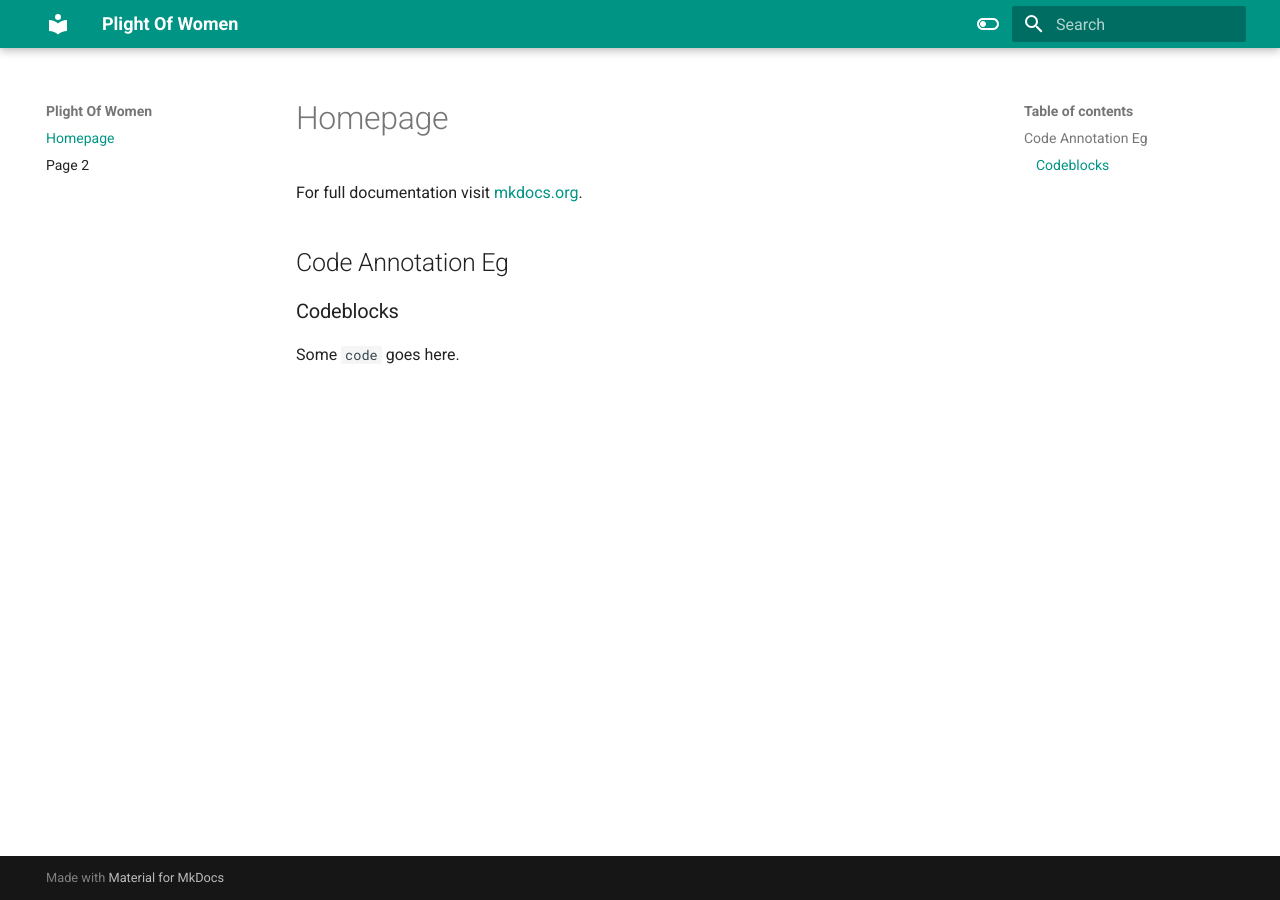
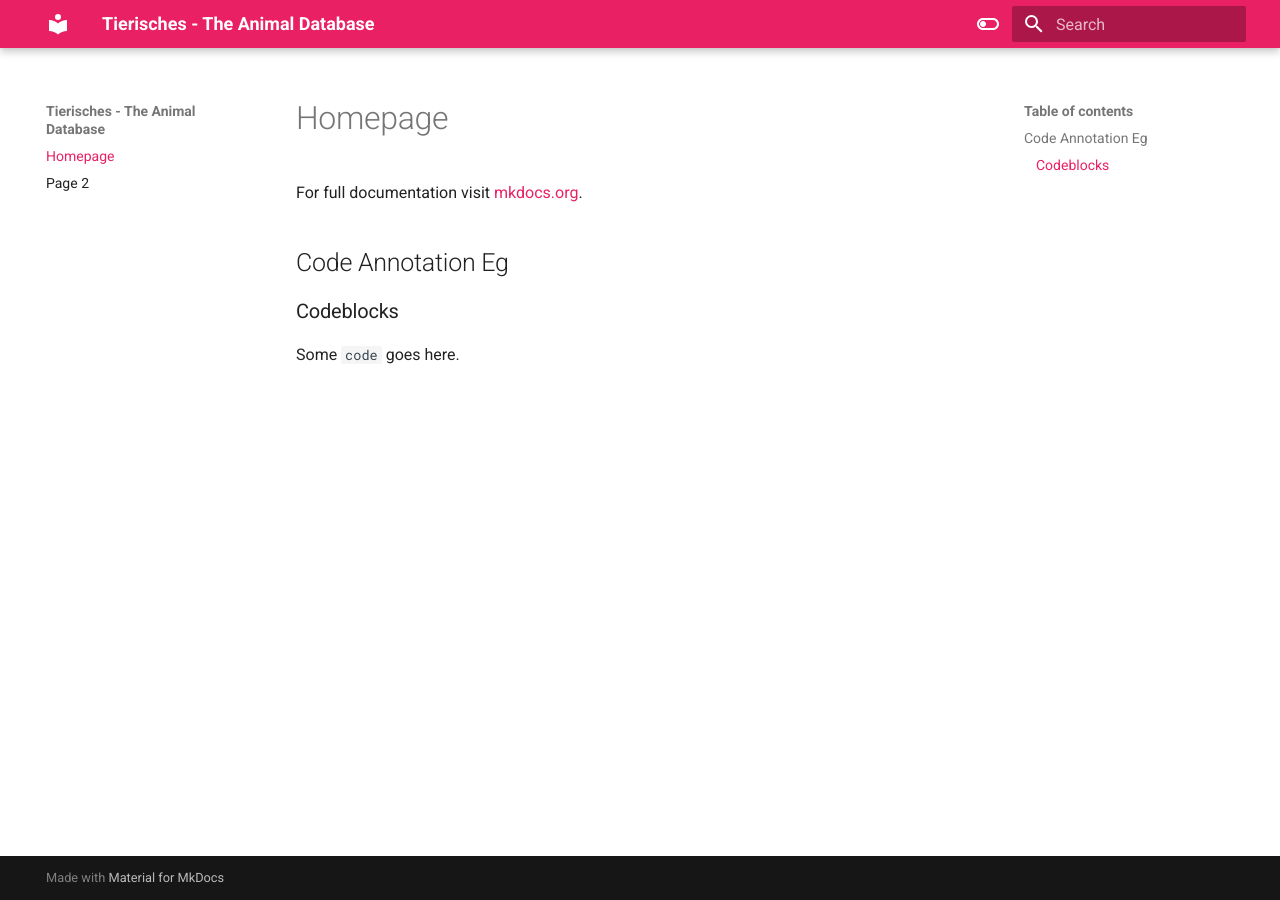
Before and after one commit to Samiii1023/English, an MkDocs documentation site: the page built from docs/index.md, in a window 1280 px wide. Built offline with MkDocs 1.6.1 and Material for MkDocs 9.7.7, drawn with Linux system fonts in a browser that asks for light colours.

Commit message:
plz hoja

```diff
--- a/mkdocs.yml
+++ b/mkdocs.yml
@@ -1,41 +1,54 @@
-site_name: Plight Of Women
+site_name: Tierisches - The Animal Database
 theme:
-  name: material
-  feature:
-   -navigation.tabs
-   -navigation.sections
-   -toc.integrate
-   -navigation.top
-   -search.suggest
-   -search.highlight
-   -content.tabs.link
-   -content.code.annotation
-   -content.code.copy
-  language: en
-  palette:
-    - scheme: default
-      primary: teal
-      accent: purple
+    name: 'material'
+    palette:
+
+    # Light mode
+    - media: "(prefers-color-scheme: light)"
+      scheme: default
+      primary: pink
+      accent: indigo
       toggle:
         icon: material/toggle-switch-off-outline
         name: Switch to dark mode
-    - scheme: slate
-      primary: teal
-      accent: llime
+
+    # Dark mode
+    - media: "(prefers-color-scheme: dark)"
+      scheme: slate
+      primary: pink
+      accent: blue
       toggle:
         icon: material/toggle-switch
         name: Switch to light mode
 
+# Extensions
 markdown_extensions:
-  - pymdownx.highlight:
-      anchor_linenums: true
-  - pymdownx.inlinehilite
-  - pymdownx.snippets
-  - admonition
+  - footnotes
+  # - attr_list
   - pymdownx.arithmatex:
-        generic: true
-  - footnotes
-  - pymdownx.details
-  - pymdownx.superfences:
+      generic: true
+  # - pymdownx.superfences
+  # - pymdownx.details
+  # - pymdownx.magiclink
+  - pymdownx.tasklist:
+      custom_checkbox: true
+  - def_list
+  - pymdownx.critic
+  - pymdownx.caret
+  - pymdownx.keys
   - pymdownx.mark
-  - attr_list
+  - pymdownx.tilde
+
+  - toc:
+      permalink: true
+
+plugins:
+  - search
+  - roamlinks
+  - mermaid2
+
+extra_javascript:
+  - javascripts/mathjax.js
+  - https://polyfill.io/v3/polyfill.min.js?features=es6
+  - https://cdn.jsdelivr.net/npm/mathjax@3/es5/tex-mml-chtml.js
+  - https://unpkg.com/mermaid/dist/mermaid.min.js
```
Also changed, not shown: 3 other files.
